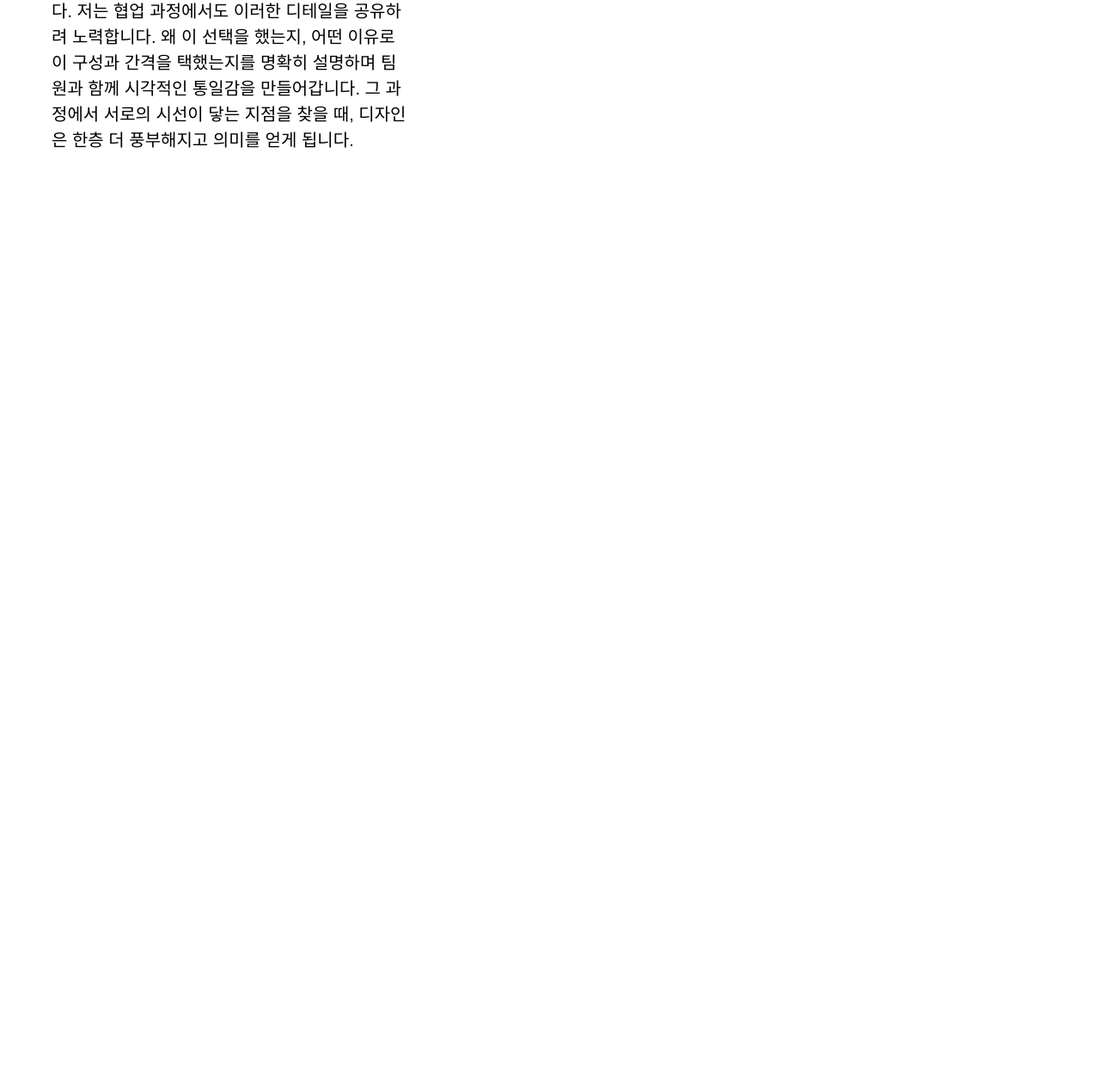
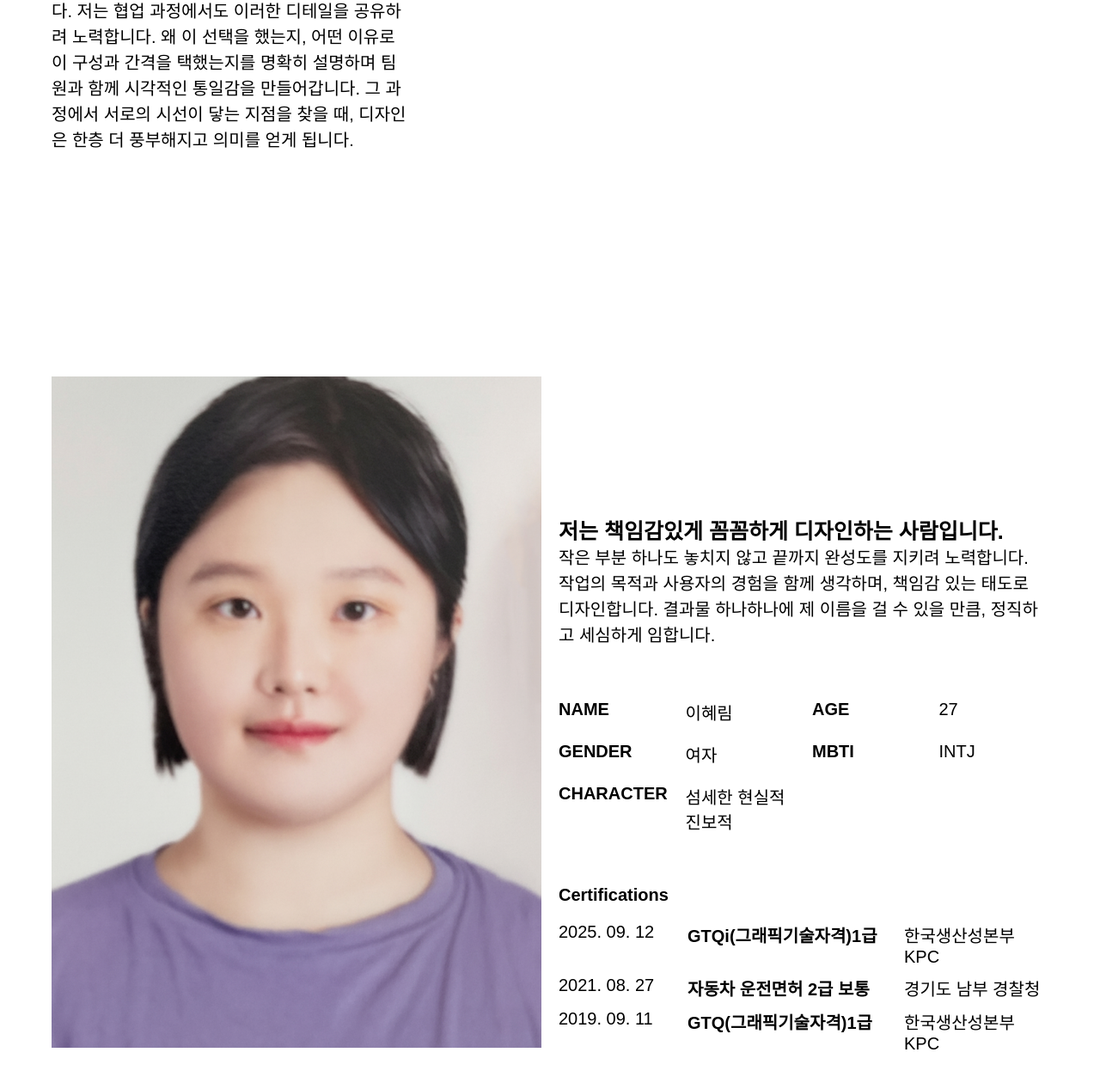
Before and after one commit to dlgpfla990817-blip/profile-lhr, a plain HTML site: page index.html in a window 1280 px wide. Shown: the part 2149-3409 px from the top of the page at 86% size. Before the commit the page ends 2447 px from the top, so only its background shows below. Drawn offline with Linux system fonts and the light colour scheme; a web font is replaced by a local one.

Commit message:
프로필추가

```diff
--- a/css/style-1024.css
+++ b/css/style-1024.css
@@ -9,4 +9,10 @@
     padding-right: 0;
 
 }
+.aboout-dl{
+    display: grid;
+    grid-template-columns: repeat(1,minmax(50px,1fr));
+    gap: 1rem;
+    margin-bottom: 3rem;
 }
+}
--- a/css/style-1920.css
+++ b/css/style-1920.css
@@ -64,3 +64,51 @@
     margin-bottom: 3rem;
     line-height: var(--lnh150);
 }
+.aboutme2{
+    margin-top: 10rem;
+}
+.aboutme2 .common-frame{
+    display: flex;
+    gap: 1rem;
+}
+.aboutme2-img{
+    width: 50%;
+}
+.aboutme2-txt{
+    width: 50%;
+    margin-top: 3rem;
+}
+.aboutme2-txt h3{
+    margin-top: 5rem;
+}
+.aboutme2-txt p{
+    line-height: var(--lnh150);
+    margin-bottom: 3rem;
+}
+.aboout-dl{
+    display: grid;
+    grid-template-columns: repeat(2,minmax(50px,1fr));
+    gap: 1rem;
+    margin-bottom: 3rem;
+}
+.aboout-dl>div {
+    display: flex;
+    gap: 1rem;
+
+}
+.aboout-dl>div dt{
+    flex:1;
+    font-weight: var(--weight1);
+    text-transform: uppercase;
+}
+.aboout-dl>div dd{
+    flex: 1;
+}
+.certi h4{
+    margin-bottom: 1rem;
+}
+.certi-list>li{
+    margin-bottom: 0.5rem;
+    display: grid;
+    grid-template-columns: 150px 1.5fr 1fr;
+}
--- a/css/style-768.css
+++ b/css/style-768.css
@@ -18,6 +18,28 @@
 .about-txt h3{
     margin-top: 2rem;
 }
+.certi-list>li{
+    display: grid;
+    grid-template-columns: repeat(2, 1fr);
+}
+.certi-list>li span:nth-of-type(1){order:3;}
+.certi-list>li span:nth-of-type(2){order: 2;}
+.certi-list>li strong{order: 1;}
+.aboutme2 .common-frame{
+    display: flex;
+    gap: 1rem;
+    flex-direction: column;
+}
+.aboutme2-img{
+    width: auto;
+}
+.aboutme2-txt{
+    width: auto;
+    margin-top: 1rem;
+}
+.aboutme2-txt h3{
+    margin-top: 2rem;
+}
 }
 
 @media (max-width:320px){
--- a/index.html
+++ b/index.html
@@ -4,18 +4,18 @@
     <meta charset="UTF-8">
     <meta name="viewport" content="width=device-width, initial-scale=1.0">
     <title>웹디자이너 이혜림의 포트폴리오 홈페이지</title>
-    <link rel="stylesheet" href="./css/reset.css">
-    <link rel="stylesheet" href="./css/font.css">
-    <link rel="stylesheet" href="./css/common.css">
-    <link rel="stylesheet" href="./css/style-1920.css">
-    <link rel="stylesheet" href="./css/style-1024.css">
-    <link rel="stylesheet" href="./css/style-768.css">
+    <link rel="stylesheet" href="./css/reset.css?v=1">
+    <link rel="stylesheet" href="./css/font.css?v=1">
+    <link rel="stylesheet" href="./css/common.css?v=1">
+    <link rel="stylesheet" href="./css/style-1920.css?v=2">
+    <link rel="stylesheet" href="./css/style-1024.css?v=2">
+    <link rel="stylesheet" href="./css/style-768.css?v=2">
 
 
 
     <!-- 뿅 효과.js -->
      <script src="./js/bbyong.js"></script>
-     <link rel="stylesheet" href="./css/interaction.css">
+     <link rel="stylesheet" href="./css/interaction.css?v=1">
      <script src="./js/observer.js"></script>
 
 </head>
@@ -63,7 +63,63 @@
                 </div>
             </div>
         </div>
-
+        <div class="aboutme2">
+            <div class="common-frame">
+                <figure class="aboutme2-img fltr">
+                    <img src="./img/my1.jpg" alt="이혜림 디자이너 사진">
+                </figure>
+                <div class="aboutme2-txt">
+                    <h3 class="ltr">저는 책임감있게 꼼꼼하게 디자인하는 사람입니다.</h3>
+                    <p class="ltr">작은 부분 하나도 놓치지 않고 끝까지 완성도를 지키려 노력합니다. 작업의 목적과 사용자의 경험을 함께 생각하며, 책임감 있는 태도로 디자인합니다. 결과물 하나하나에 제 이름을 걸 수 있을 만큼, 정직하고 세심하게 임합니다.</p>
+                    <dl class="aboout-dl ltr">
+                        <div>
+                        <dt>name</dt>
+                        <dd>이혜림</dd>
+                    </div>
+                    <div>
+                        <dt>age</dt>
+                        <dd>27</dd>
+                    </div>
+                    <div>
+                        <dt>gender</dt>
+                        <dd>여자</dd>
+                    </div>
+                    <div>
+                        <dt>MBTI</dt>
+                        <dd>INTJ</dd>
+                    </div>
+                    <div>
+                        <dt>Character</dt>
+                        <dd>
+                            <span>섬세한</span>
+                            <span>현실적</span>
+                            <span>진보적</span>
+                        </dd>
+                    </div>
+                    </dl>
+                    <div class="certi ltr">
+                        <h4>Certifications</h4>
+                        <ul class="certi-list">
+                            <li>
+                                <span>2025. 09. 12</span>
+                                <strong>GTQi(그래픽기술자격)1급</strong>
+                                <span>한국생산성본부KPC</span>
+                            </li>
+                            <li>
+                                <span>2021. 08. 27</span>
+                                <strong>자동차 운전면허 2급 보통</strong>
+                                <span>경기도 남부 경찰청</span>
+                            </li>
+                            <li>
+                                <span>2019. 09. 11</span>
+                                <strong>GTQ(그래픽기술자격)1급</strong>
+                                <span>한국생산성본부KPC</span>
+                            </li>
+                        </ul>
+                    </div>
+                </div>
+            </div>
+        </div>
     </main>
 
 </body>
```
Also changed, not shown: img/my1.jpg (added), img/my2.jpg (added), img/my3.jpg (added).
